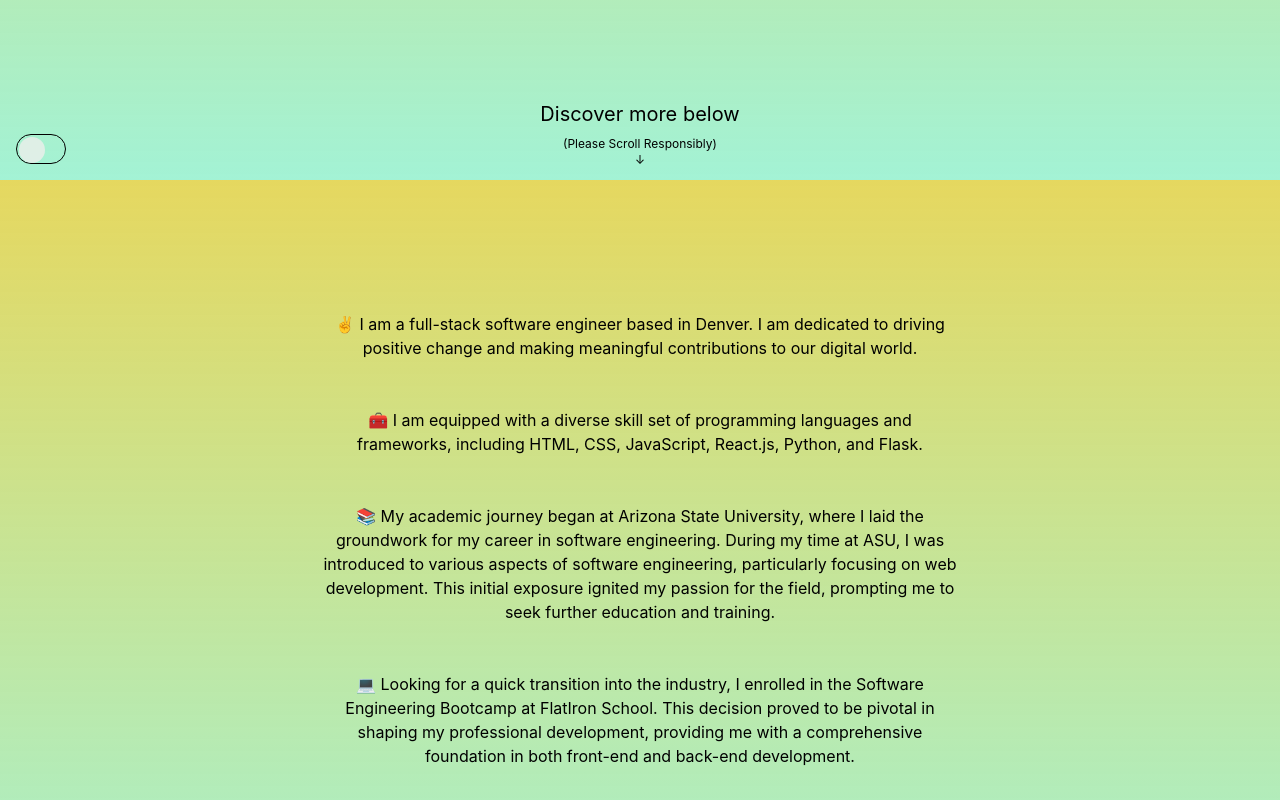
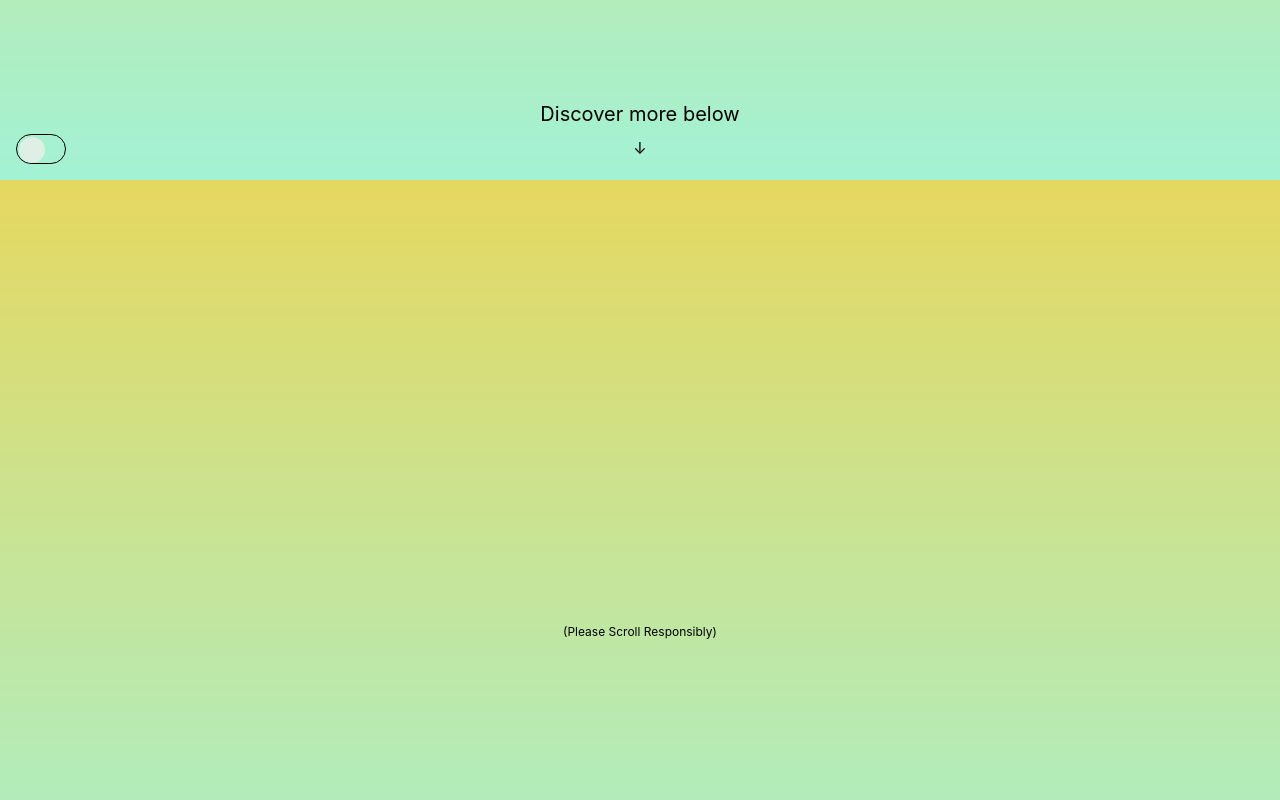
Before and after one commit to samanthacabrera/portfolio, a React (Create React App) app: page / in a window 1280 px wide. Shown: the part 620-1420 px from the top of the page. Built offline with nearby package versions, Linux system fonts and the light colour scheme; no server answers; a web font is replaced by a local one.

Commit message:
padded scroll

```diff
--- a/src/App.js
+++ b/src/App.js
@@ -2,6 +2,7 @@ import React, {useState, useEffect, useRef} from 'react';
 import { BrowserRouter as Router, Route, Switch } from "react-router-dom";
 import Navbar from './Navbar';
 import Home from './Home';
+import Scroll from './Scroll';
 import Skills from './Skills';
 import Demos from './Demos';
 import About from './About';
@@ -41,6 +42,9 @@ return (
           <>
             <Home />
             <section>
+              <Scroll />
+            </section>
+            <section>
               <About />
             </section>
             <section>
--- a/src/Home.js
+++ b/src/Home.js
@@ -32,8 +32,7 @@ function Home() {
       </div>
       <div className="text-center m-20">
         <p className="text-xl pb-2">Discover more below</p>
-        <p className="text-xs">(Please Scroll Responsibly)</p>
-        <p className="text-xs">&darr;</p>
+        <p>&darr;</p>
       </div>
 
     </>
--- /dev/null
+++ b/src/Scroll.js
@@ -0,0 +1,11 @@
+import React from "react";
+
+function Scroll() {
+    return (
+        <div>
+        <p className="text-xs py-80">(Please Scroll Responsibly)</p>
+        </div>
+    )
+}
+
+export default Scroll;
--- a/src/Skills.js
+++ b/src/Skills.js
@@ -53,7 +53,7 @@ function Skills() {
 
   return (
     <div id="skills" className="mx-40">
-      <h2 className="text-lg mb-16">Skillset</h2>
+      <h2 className="text-lg mb-8">Skillset</h2>
       <motion.div
         className="relative overflow-hidden"
       >
```
